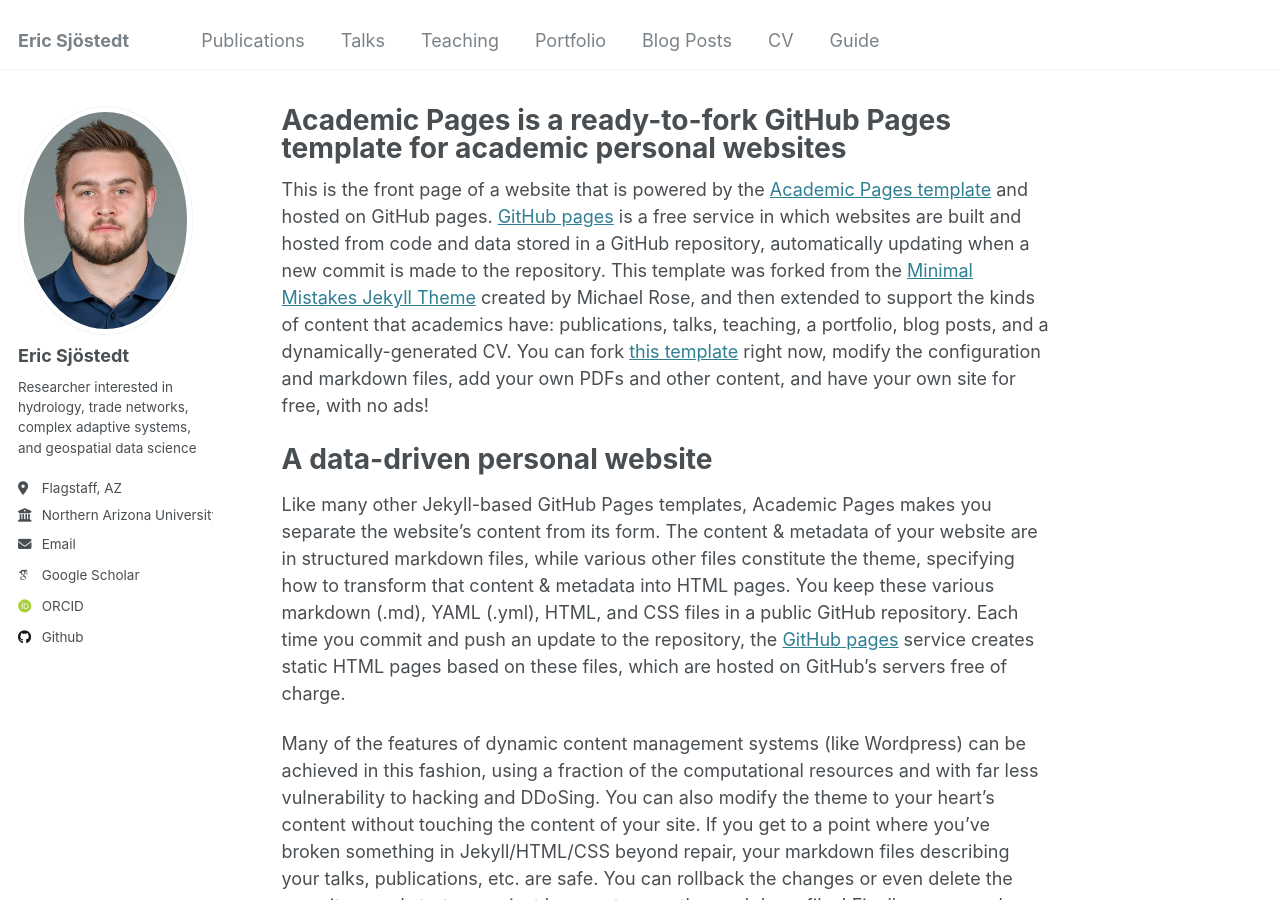
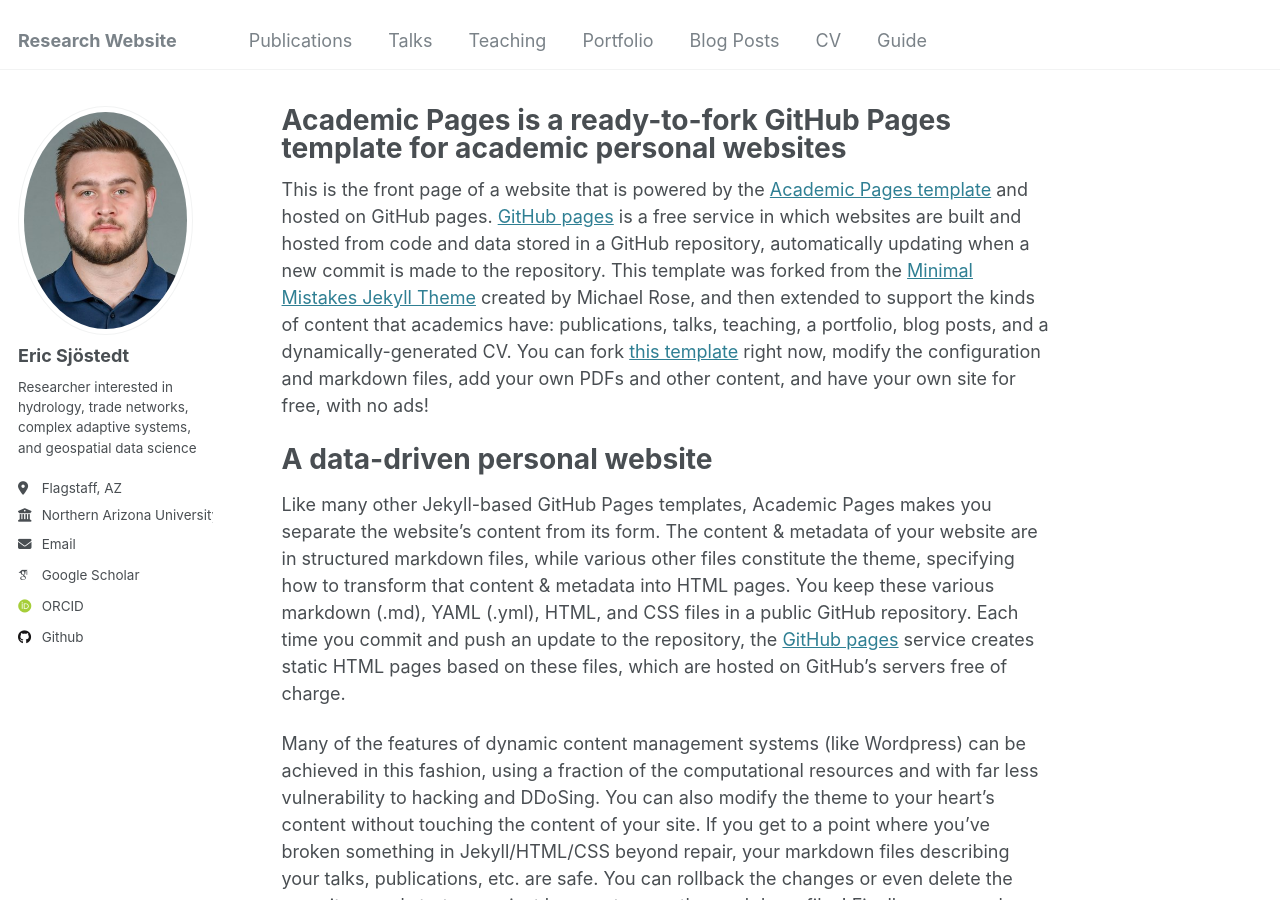
Before and after one commit to Sjostedt-eric/Sjostedt-eric.github.io, a Jekyll site: the page built from _pages/about.md, in a window 1280 px wide and 900 px high. Built offline with Jekyll 4.4.1, drawn with Linux system fonts in a browser that asks for light colours; some web fonts are replaced.

Commit message:
Update _config.yml

```diff
--- a/_config.yml
+++ b/_config.yml
@@ -8,7 +8,7 @@
 
 # Basic Site Settings
 locale                   : "en-US"
-title                    : "Eric Sjöstedt"
+title                    : "Research Website"
 title_separator          : "-"
 name                     : &name "Eric Sjöstedt"
 description              : &description "Ph.D. Student"
```
